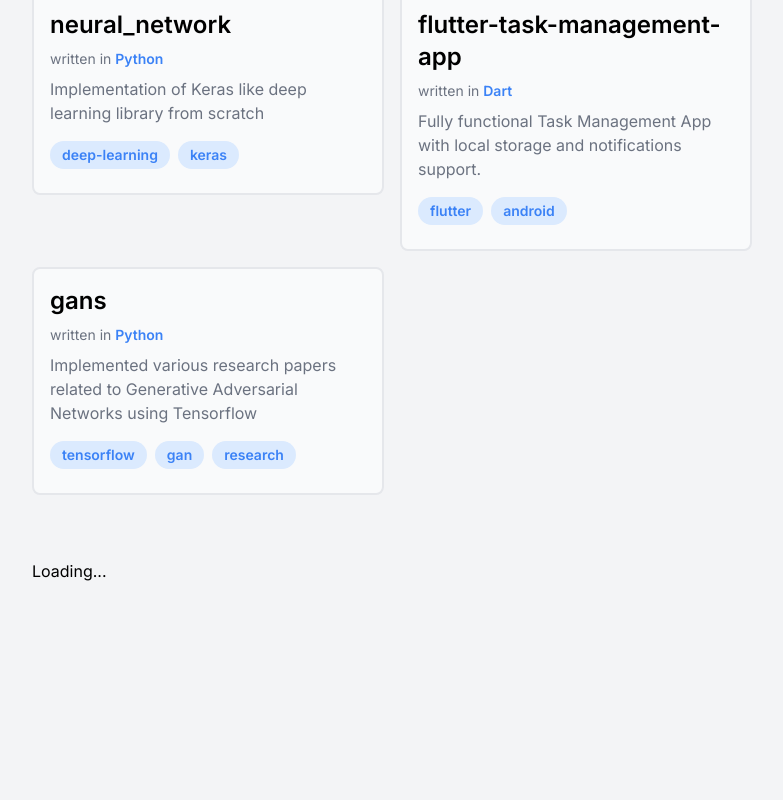
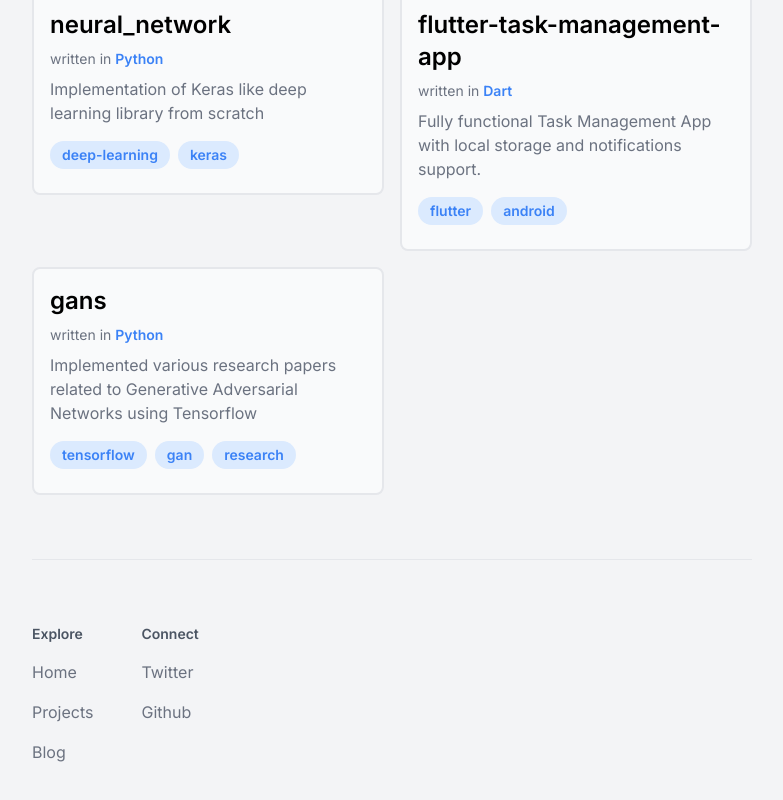
Before and after one commit to joshiprashanthd/personal_blog, a Next.js app: page /projects in a window 1280 px wide. Shown: the part 737-1537 px from the top of the page, without its empty margins (248-1031 px from the left). Before the commit the page ends 1320 px from the top, so only its background shows below. Built offline with nearby package versions, Linux system fonts and the light colour scheme.

Commit message:
do not wait for categories query to fetch data

```diff
--- a/components/Footer.jsx
+++ b/components/Footer.jsx
@@ -12,10 +12,8 @@ const query = gql`
 `
 
 const Footer = () => {
-	const { loading, error, data } = useQuery(query)
+	const { data } = useQuery(query)
 
-	if (loading) return <p>Loading...</p>
-	if (error) return <p>Error :(</p>
 	return (
 		<div className="border-t border-gray-200 py-16">
 			<div className="flex flex-col gap-12 sm:flex-row">
@@ -39,6 +37,7 @@ const Footer = () => {
 						</p>
 					</Link>
 				</div>
+				{data && (
 					<div className="flex flex-col gap-4">
 						<span className="block text-sm font-semibold text-gray-600">
 							Categories
@@ -54,6 +53,7 @@ const Footer = () => {
 							</Link>
 						))}
 					</div>
+				)}
 				<div className="flex flex-col gap-4">
 					<span className="block text-sm font-semibold text-gray-600">
 						Connect
```
Lines whose indentation alone changed are shown as unchanged.
